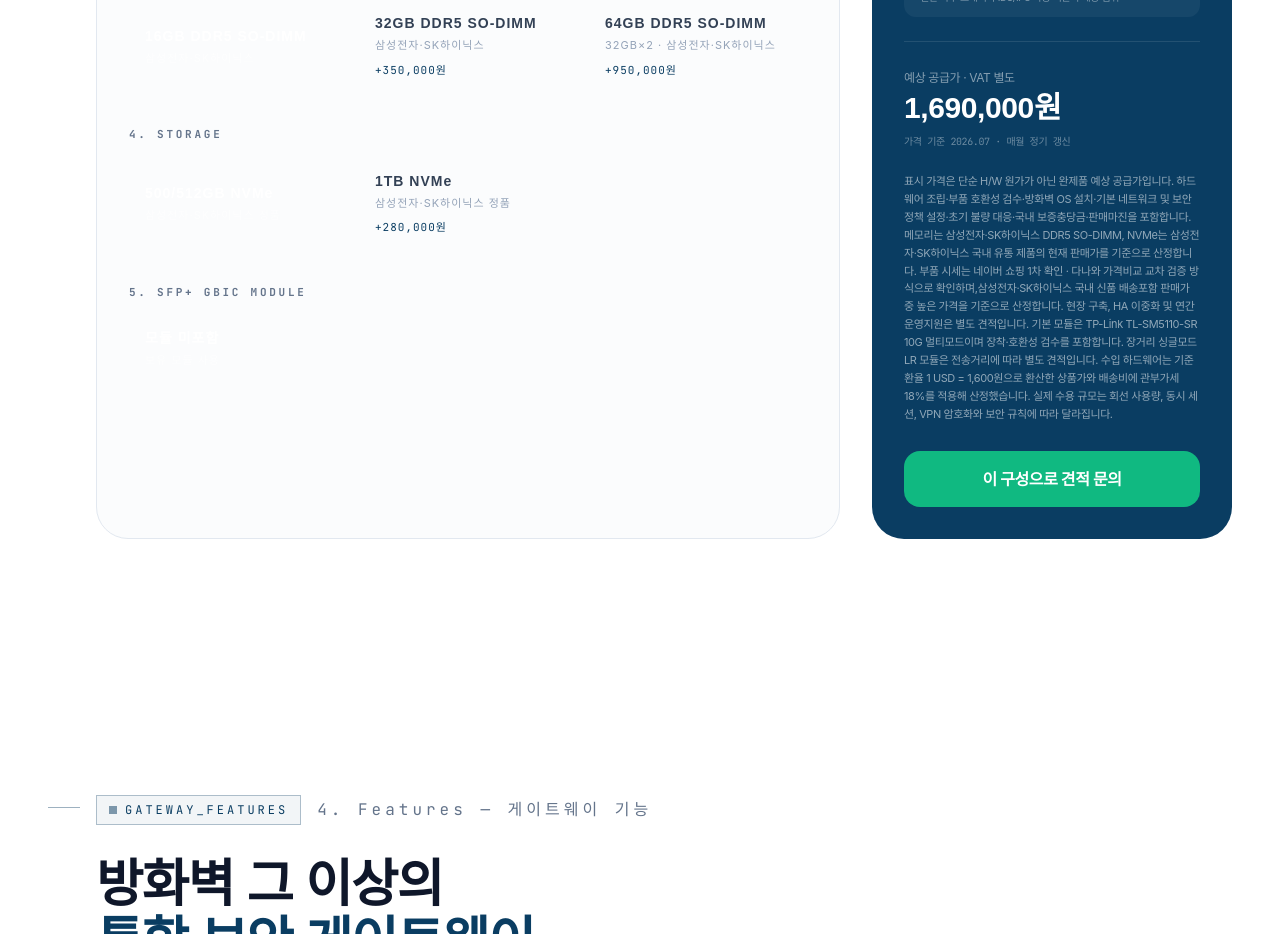
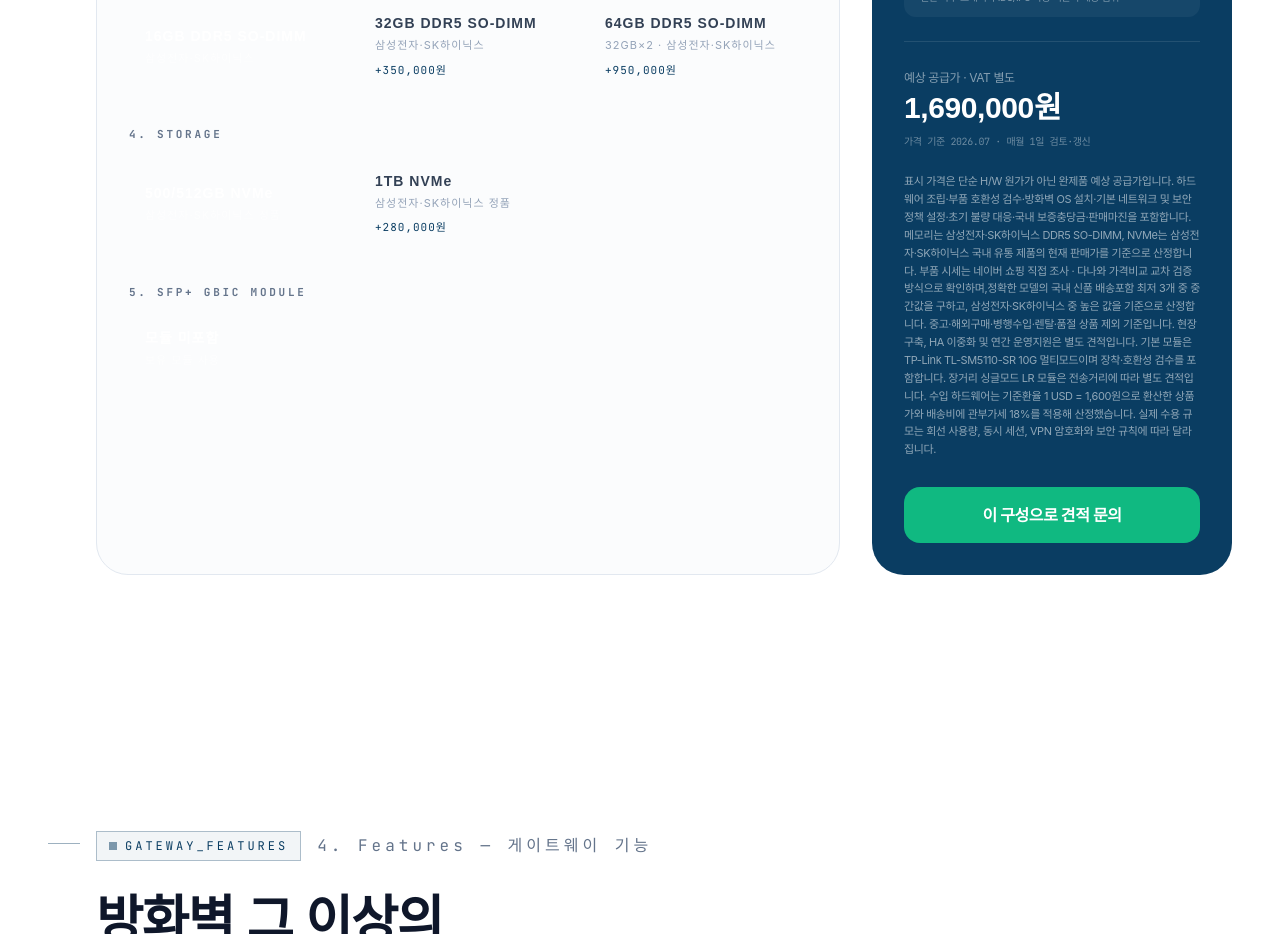
Before and after one commit to yumunix/einstech-landing, a Next.js app: page /einswall in a window 1280 px wide. Shown: the part 3820-4754 px from the top of the page. Built offline with nearby package versions, Linux system fonts and the light colour scheme; a web font is replaced by a local one.

Commit message:
document monthly component pricing policy

```diff
--- a/app/einswall/PricingConfigurator.jsx
+++ b/app/einswall/PricingConfigurator.jsx
@@ -211,7 +211,7 @@ export default function PricingConfigurator() {
           <div className="text-xs text-white/50 mb-1">예상 공급가 · VAT 별도</div>
           <div className="font-display text-3xl font-black">{won.format(total)}원</div>
           <div className="mt-2 font-mono text-[10px] text-white/40">
-            가격 기준 {pricingPolicy.effectiveMonth} · 매월 정기 갱신
+            가격 기준 {pricingPolicy.effectiveMonth} · {pricingPolicy.reviewCycle}
           </div>
         </div>
 
@@ -222,7 +222,7 @@ export default function PricingConfigurator() {
           메모리는 삼성전자·SK하이닉스 DDR5 SO-DIMM, NVMe는 삼성전자·SK하이닉스
           국내 유통 제품의 현재 판매가를 기준으로 산정합니다.
           부품 시세는 {pricingPolicy.sourceSummary} 방식으로 확인하며,
-          {pricingPolicy.componentRule}합니다.
+          {pricingPolicy.componentRule}합니다. {pricingPolicy.exclusions} 기준입니다.
           현장 구축, HA 이중화 및 연간 운영지원은 별도 견적입니다.
           기본 모듈은 TP-Link TL-SM5110-SR 10G 멀티모드이며 장착·호환성 검수를 포함합니다.
           장거리 싱글모드 LR 모듈은 전송거리에 따라 별도 견적입니다.
--- a/app/einswall/pricing.js
+++ b/app/einswall/pricing.js
@@ -3,9 +3,11 @@ export const pricingPolicy = {
   nextReviewDate: "2026-08-01",
   fixedUsdKrw: 1600,
   importTaxRate: 0.18,
-  sourceSummary: "네이버 쇼핑 1차 확인 · 다나와 가격비교 교차 검증",
+  reviewCycle: "매월 1일 검토·갱신",
+  sourceSummary: "네이버 쇼핑 직접 조사 · 다나와 가격비교 교차 검증",
   componentRule:
-    "삼성전자·SK하이닉스 국내 신품 배송포함 판매가 중 높은 가격을 기준으로 산정",
+    "정확한 모델의 국내 신품 배송포함 최저 3개 중 중간값을 구하고, 삼성전자·SK하이닉스 중 높은 값을 기준으로 산정",
+  exclusions: "중고·해외구매·병행수입·렌탈·품절 상품 제외",
 };
 
 export const einswallPrices = {
```
